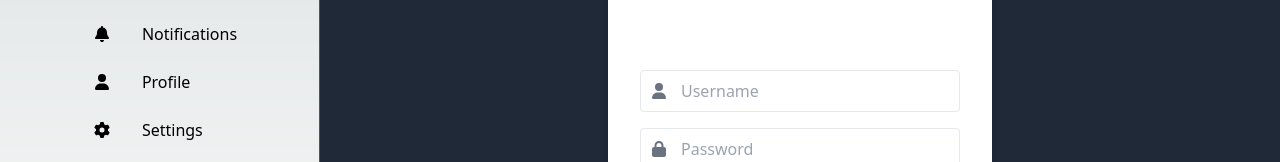
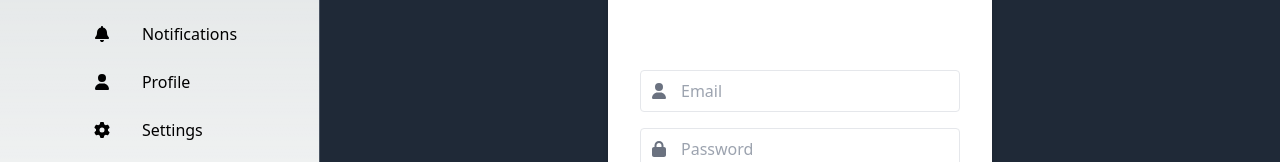
Before and after one commit to JakubBilski1/socialMediaApp, a Next.js app in the folder client/: page /login in a window 1280 px wide. Shown: the part 320-482 px from the top of the page. Built offline with nearby package versions, Linux system fonts and the light colour scheme.

Commit message:
login page updates

```diff
--- a/client/src/app/login/page.tsx
+++ b/client/src/app/login/page.tsx
@@ -5,10 +5,11 @@ import { FontAwesomeIcon } from '@fortawesome/react-fontawesome';
 import { faUser, faLock } from '@fortawesome/free-solid-svg-icons';
 import '@fortawesome/fontawesome-svg-core/styles.css';
 import { useState } from 'react';
+import { login } from '@/services/LoginService';
 
 const Login = () => {
   const [userData, setUserData] = useState({
-    username: '',
+    email: '',
     password: '',
   });
   const handleChange = (e: React.ChangeEvent<HTMLInputElement>) => {
@@ -17,8 +18,10 @@ const Login = () => {
       [e.target.name]: e.target.value,
     });
   }
-  const handleSubmit = (e: React.FormEvent<HTMLFormElement>) => {
+  const handleSubmit = async(e: React.FormEvent<HTMLButtonElement>) => {
     e.preventDefault();
+    const response = await login(userData.email, userData.password);
+    console.log(response);
   }
   return (
     <div className="flex items-center justify-center h-screen bg-gray-800 text-white">
@@ -28,9 +31,10 @@ const Login = () => {
           <div className="relative">
             <FontAwesomeIcon icon={faUser} className="absolute top-1/2 left-3 transform -translate-y-1/2 text-gray-500" />
             <input
-              type="text"
-              placeholder="Username"
+              type="email"
+              placeholder="Email"
               className="pl-10 pr-4 py-2 border rounded w-full focus:outline-none focus:border-blue-500 text-black"
+              name='email'
               onChange={e=>handleChange(e)}
             />
           </div>
@@ -40,12 +44,14 @@ const Login = () => {
               type="password"
               placeholder="Password"
               className="pl-10 pr-4 py-2 border rounded w-full focus:outline-none focus:border-blue-500 text-black"
+              name='password'
               onChange={e=>handleChange(e)}
             />
           </div>
           <button
             type="submit"
             className="bg-blue-500 text-white py-2 px-4 rounded hover:bg-blue-600 transition duration-300"
+            onClick={e=>handleSubmit(e)}
           >
             Login
           </button>
```
